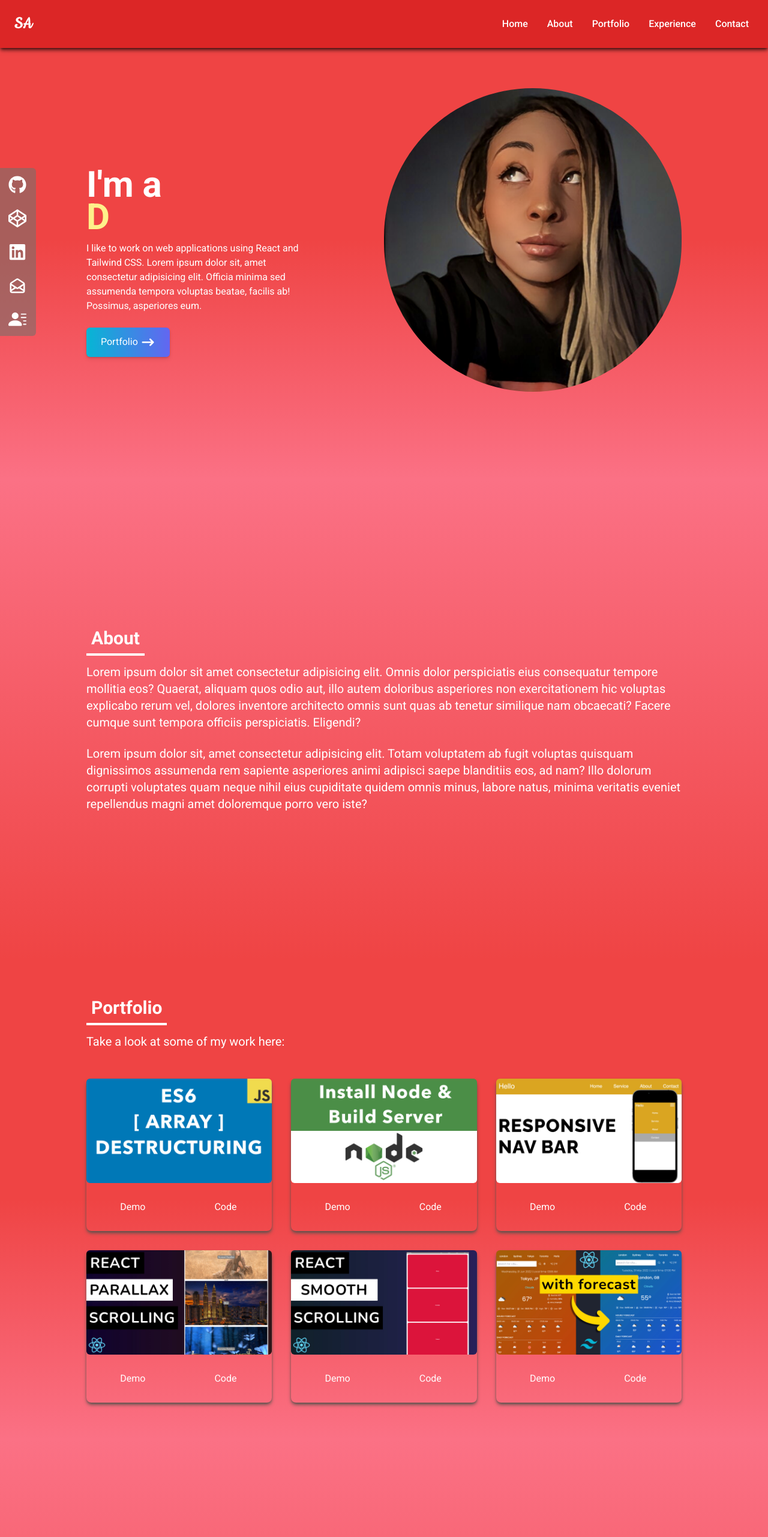
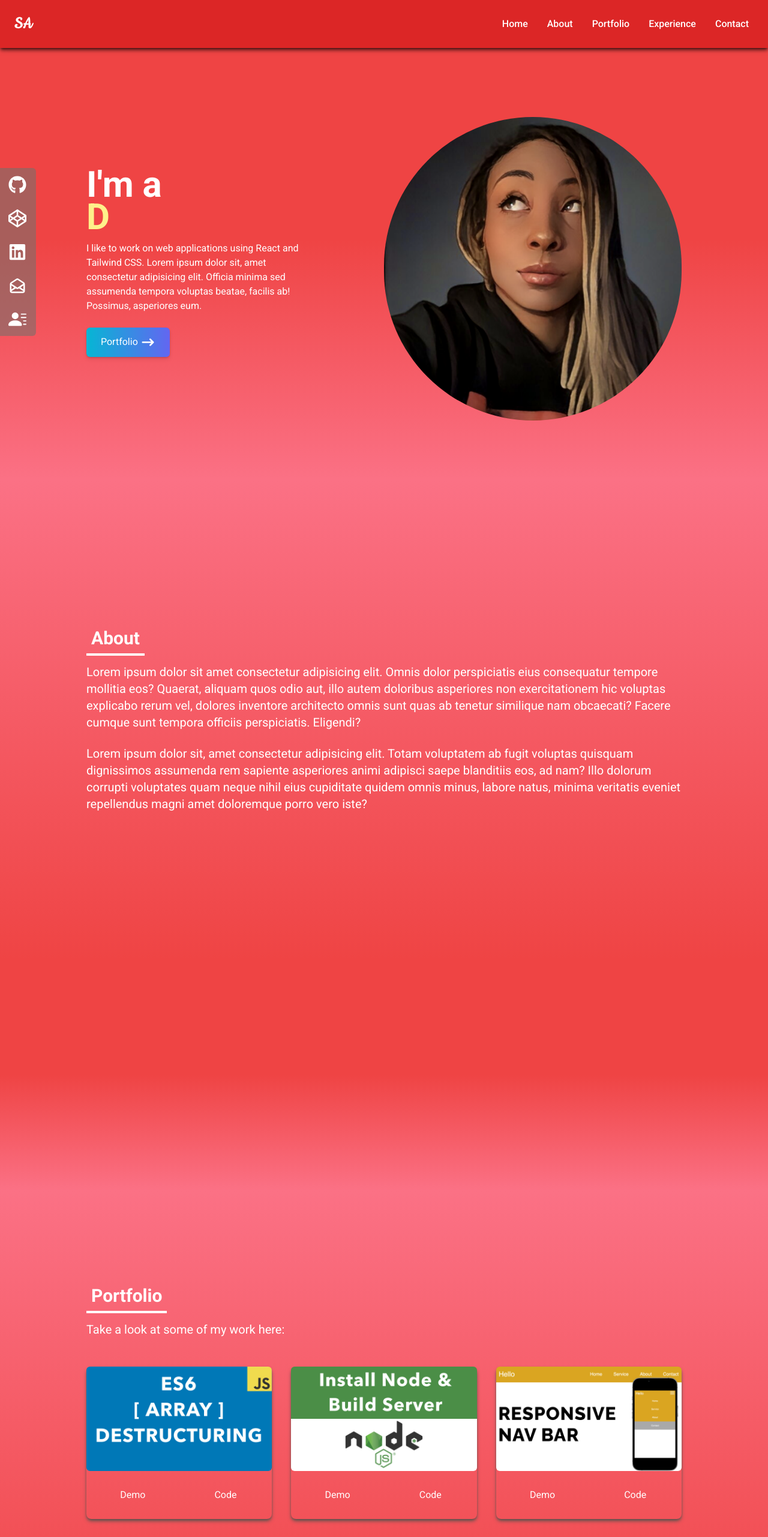
Before and after one commit to Sapereza/sarah-portfolio, a React (Create React App) app: page / in a window 1280 px wide. Shown: the top 2562 px of the page at 60% size. Built offline with nearby package versions, Linux system fonts and the light colour scheme.

Commit message:
So I 'fixed' the spacing between components with a space component (smh). And I adjusted the size of the circles for small and large screens under expierence.

```diff
--- a/src/App.js
+++ b/src/App.js
@@ -14,8 +14,11 @@ function App() {
       <NavBar />
       <Home />
       <About />
+      <Space />
       <Portfolio />
+      <Space />
       <Experience />
+      <Space />
       <Contact />
       <Space />
 
--- a/src/components/Contact.jsx
+++ b/src/components/Contact.jsx
@@ -2,9 +2,9 @@ import React from 'react'
 
 const Contact = () => {
   return (
-    <div name="contact" className="bg-gradient-to-b from-red-500 via-red-500 to-rose-400 w-full text-white md:h-screen">
+    <div name="contact" className="bg-gradient-to-b from-rose-400 to-red-500 w-full text-white md:h-screen">
         <div className="max-w-screen-lg p-4 mx-auto flex flex-col justify-center w-full h-full">
-            <div className="pb-8 mt-12 md:mt-96">
+            <div className="pb-8 mt-20 md:mt-44">
                 <h1 className="text-3xl font-bold inline border-b-4 p-2 border-white">Contact</h1>
                 <p className="py-6 text-xl">Get in touch with me:</p>
             </div>
--- a/src/components/Experience.jsx
+++ b/src/components/Experience.jsx
@@ -55,7 +55,7 @@ const Experience = () => {
   return (
     <div name="experience" className="bg-gradient-to-b from-rose-400 to-red-500 w-full text-white md:h-screen">
       <div className="max-w-screen-lg p-4 mx-auto flex flex-col justify-center w-full h-full">
-        <div className="pb-6 mt-12 md:mt-96">
+        <div className="pb-6 mt-20 md:mt-80">
           <h1 className="text-3xl font-bold inline border-b-4 p-2 border-white">
             Experience
           </h1>
@@ -69,8 +69,8 @@ const Experience = () => {
               techs.map(({id, src, title, style}) =>
               (
 
-                <div key={id} className={`shadow-md hover:scale-105 duration-500 py-2 rounded-full ${style}`}>
-                  <img src={src} alt="" className="w-20 mx-auto"/>
+                <div key={id} className={`shadow-md hover:scale-105 duration-500 py-6 md:py-20 rounded-full ${style}`}>
+                  <img src={src} alt="" className="w-16 md:w-24 mx-auto"/>
                   <p className="mt-4">{title}</p>
                 </div>
 
--- a/src/components/Home.jsx
+++ b/src/components/Home.jsx
@@ -75,7 +75,7 @@ const Home = () => {
                 </div>
             </div>
 
-            <div className="">
+            <div className="md:mt-24">
                 <img src={HeroImage} alt="my profile" className="rounded-full mx-auto w-2/3 md:w-full"/>
             </div>
 
--- a/src/components/Portfolio.jsx
+++ b/src/components/Portfolio.jsx
@@ -50,9 +50,9 @@ const Portfolio = () => {
 
 
   return (
-    <div name="portfolio" className="bg-gradient-to-b from-red-500 via-red-500 to-rose-400 w-full text-white md:h-screen">
+    <div name="portfolio" className="bg-gradient-to-b from-rose-400 to-red-500 w-full text-white md:h-screen">
         <div className="max-w-screen-lg p-4 mx-auto flex flex-col justify-center w-full h-full">
-            <div className="pb-6 mt-10 md:mt-0">
+            <div className="pb-6 mt-20 md:mt-48">
                 <h1 className="text-3xl font-bold inline border-b-4 p-2 border-white">Portfolio</h1>
                 <p className="py-6 text-xl">Take a look at some of my work here:</p>
             </div>
--- a/src/components/Space.jsx
+++ b/src/components/Space.jsx
@@ -2,7 +2,7 @@ import React from 'react'
 
 const Space = () => {
   return (
-    <div className="bg-gradient-to-b from-rose-400 to-red-500 w-full text-white md:h-screen">
+    <div className="bg-gradient-to-b from-red-500 via-red-500 to-rose-400 text-white h-52 md:h-96">
 
     </div>
   )
```
